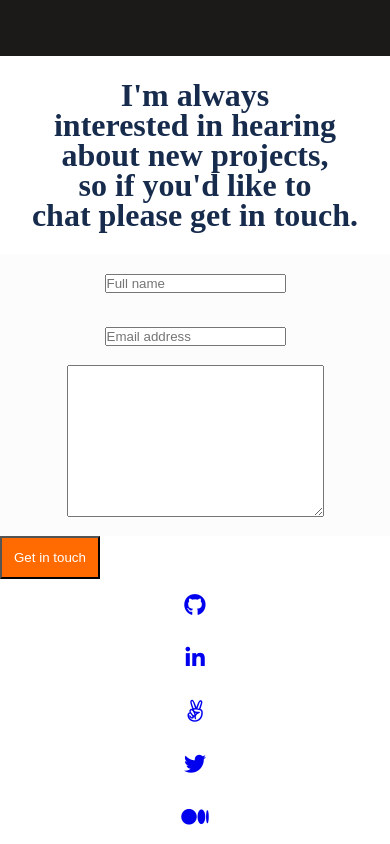
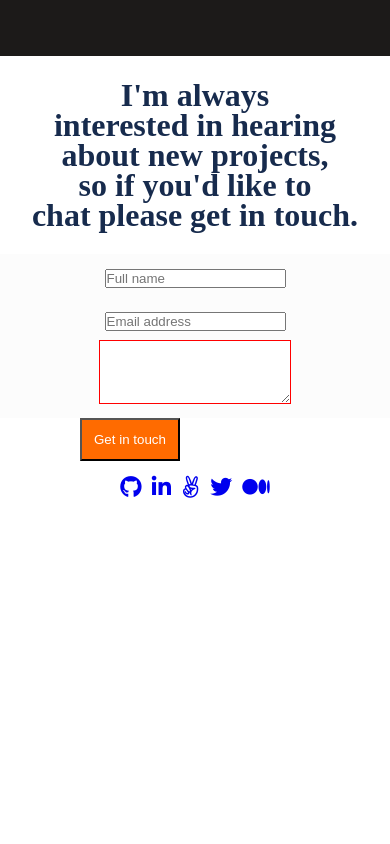
Before and after one commit to tufoinnkuo10/contact-form, a plain HTML site: page index.html in a window 390 px wide. Shown: the part 6403-7247 px from the top of the page. After the commit the page ends 6917 px from the top, so only its background shows below. Drawn offline with Linux system fonts and the light colour scheme.

Commit message:
Add style to button and social media icons

```diff
--- a/css/main.css
+++ b/css/main.css
@@ -337,14 +337,29 @@ li {
     line-height: 30px;
     padding: 1.5rem;
   }
-  .firsttext {
-  }
-  .forml .namepart{
+  /* .firsttext {
+  } */
+  .forml .namepart {
     background-color: #fcfcfc;
+    padding: 0px;
   }
   .btnn {
-    background: #FF6B00;
+    background: #ff6b00;
     color: white;
     padding: 12px;
+    margin-left: 5rem;
+  }
+
+  .textside {
+    border: 1px solid red;
+    width: 12rem;
+    height: 4rem;
+  }
+
+  .down-icons .iconz {
+    display: flex;
+    flex-direction: row;
+    align-items: center;
+    justify-content: center;
   }
 }
--- a/index.html
+++ b/index.html
@@ -303,6 +303,7 @@
               action="/"
               method="POST"
             >
+            <!-- name section of form -->
               <ul class="forml">
                 <li class="namepart">
                   <input
@@ -311,6 +312,7 @@
                     placeholder="Full name"
                     name="user_name"
                   />
+                  <!-- email section of form  -->
                 </li>
                 <li class="namepart">
                   <input
@@ -319,14 +321,13 @@
                     name="user_email"
                     id="email"
                   />
+                  <!-- text area of form  -->
                 </li>
                 <li class="namepart">
                   <textarea
                     class="textside"
                     name="message"
                     id="textarea"
-                    cols="30"
-                    rows="10"
                   ></textarea>
                 </li>
                 <button class="btnn" type="button" class="formbutton bsecond">
```
